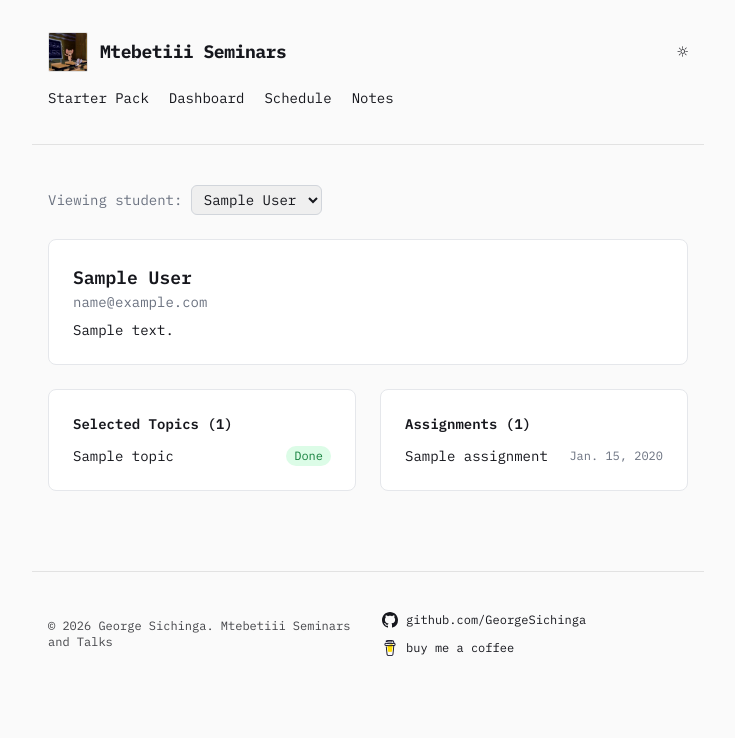
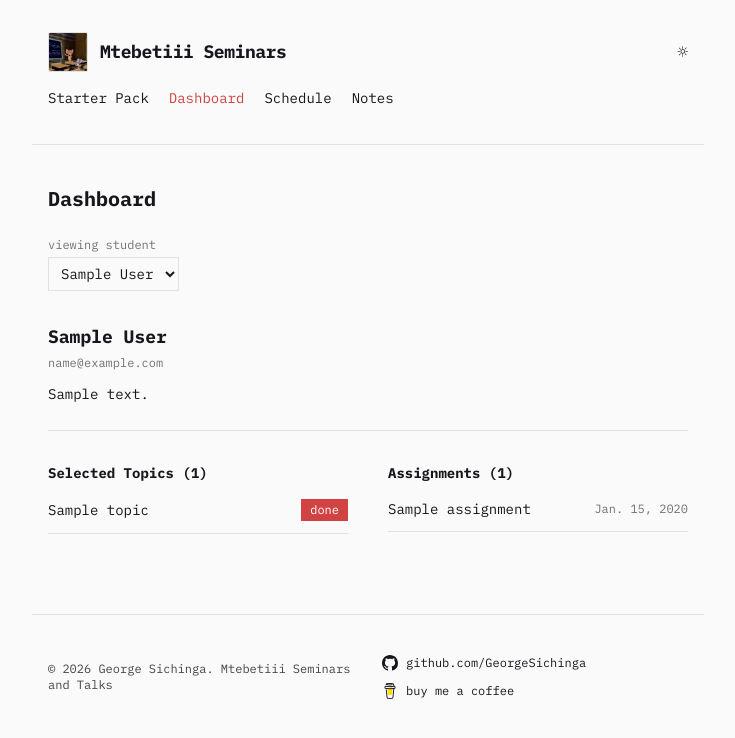
Before and after one commit to GeorgeSichinga/mtebetiii-seminars-planner, a Django app: page /dashboard/ in a window 1280 px wide. Shown: the top 738 px of the page, without its empty margins (272-1007 px from the left). Run offline with Django 4.2, Linux system fonts and the light colour scheme; tables that the repository leaves empty hold one stand-in row (values such as "Sample post"); some libraries are stand-ins or nearby versions.

Commit message:
Fix dark-mode contrast on schedule, dashboard, and coffee modal

```diff
--- a/templates/base.html
+++ b/templates/base.html
@@ -79,29 +79,29 @@
   </div>
 </footer>
 
-<div id="coffee-modal" class="hidden fixed inset-0 bg-black/50 flex items-center justify-center z-50 px-4">
-  <div class="bg-[var(--bg)] border rule max-w-md w-full p-6 relative text-sm">
+<div id="coffee-modal" class="hidden fixed inset-0 bg-black/60 flex items-center justify-center z-50 px-4">
+  <div class="bg-white dark:bg-[#1e1f27] border rule max-w-md w-full p-6 relative text-sm text-[var(--ink)] dark:text-[var(--ink-dark)]">
     <button onclick="document.getElementById('coffee-modal').classList.add('hidden')"
       class="absolute top-3 right-3">[x]</button>
     <h3 class="font-bold text-base mb-1">Support this project</h3>
     <p class="text-xs mb-5 opacity-70">If this planner has been useful, a contribution through any of these is appreciated.</p>
 
     <div class="space-y-3">
-      <div class="flex items-center gap-3 border rule p-3">
+      <div class="flex items-center gap-3 border rule p-3 bg-black/[0.02] dark:bg-white/[0.03]">
         <img src="{% static 'img/nbm.jpg' %}" alt="National Bank" class="w-9 h-9 object-contain">
         <div>
           <p class="font-medium">National Bank of Malawi</p>
           <p class="opacity-70 text-xs">Acc: 1006192927 &middot; George Sichinga</p>
         </div>
       </div>
-      <div class="flex items-center gap-3 border rule p-3">
+      <div class="flex items-center gap-3 border rule p-3 bg-black/[0.02] dark:bg-white/[0.03]">
         <img src="{% static 'img/airtelmoney.png' %}" alt="Airtel Money" class="w-9 h-9 object-contain">
         <div>
           <p class="font-medium">Airtel Money</p>
           <p class="opacity-70 text-xs">+265 997 079 810</p>
         </div>
       </div>
-      <div class="flex items-center gap-3 border rule p-3">
+      <div class="flex items-center gap-3 border rule p-3 bg-black/[0.02] dark:bg-white/[0.03]">
         <img src="{% static 'img/mpamba.jpeg' %}" alt="TNM Mpamba" class="w-9 h-9 object-contain">
         <div>
           <p class="font-medium">TNM Mpamba</p>
--- a/templates/core/dashboard.html
+++ b/templates/core/dashboard.html
@@ -1,9 +1,14 @@
 {% extends "base.html" %}
 {% block title %}Dashboard{% endblock %}
+{% block nav_dashboard %}accent{% endblock %}
 {% block content %}
-<div class="mb-6">
-  <label class="text-sm text-gray-500">Viewing student:</label>
-  <select onchange="window.location = '/dashboard/' + this.value + '/'" class="border border-gray-300 rounded-md px-2 py-1 text-sm">
+
+<h1 class="text-xl font-bold mb-6">Dashboard</h1>
+
+<div class="mb-8">
+  <label class="text-xs opacity-60 block mb-1">viewing student</label>
+  <select onchange="window.location = '/dashboard/' + this.value + '/'"
+    class="border rule bg-transparent px-2 py-1.5 text-sm">
     {% for s in students %}
       <option value="{{ s.id }}" {% if student and s.id == student.id %}selected{% endif %}>{{ s.name }}</option>
     {% endfor %}
@@ -11,46 +16,46 @@
 </div>
 
 {% if student %}
-  <div class="bg-white rounded-lg border border-gray-200 p-6 mb-6">
-    <h2 class="font-serif-custom text-lg font-semibold">{{ student.name }}</h2>
-    <p class="text-sm text-gray-500">{{ student.email }}</p>
+  <div class="border-b rule pb-6 mb-8">
+    <h2 class="text-lg font-bold">{{ student.name }}</h2>
+    <p class="opacity-60 text-xs mt-1">{{ student.email }}</p>
     {% if student.background_notes %}
-      <p class="text-sm mt-2">{{ student.background_notes }}</p>
+      <p class="text-sm mt-3 leading-relaxed">{{ student.background_notes }}</p>
     {% endif %}
   </div>
 
-  <div class="grid md:grid-cols-2 gap-6">
-    <div class="bg-white rounded-lg border border-gray-200 p-6">
-      <h3 class="font-serif-custom font-semibold mb-3">Selected Topics ({{ selections|length }})</h3>
-      <ul class="space-y-2 text-sm">
+  <div class="grid md:grid-cols-2 gap-10">
+    <div>
+      <h3 class="font-bold mb-4">Selected Topics ({{ selections|length }})</h3>
+      <ul class="space-y-3 text-sm">
         {% for sel in selections %}
-          <li class="flex items-center justify-between">
+          <li class="flex items-center justify-between border-b rule pb-3">
             <span>{{ sel.topic.title }}</span>
-            <span class="text-xs px-2 py-0.5 rounded-full {% if sel.completed %}bg-green-100 text-green-700{% else %}bg-gray-100 text-gray-500{% endif %}">
-              {% if sel.completed %}Done{% else %}Pending{% endif %}
+            <span class="text-xs px-2 py-0.5 border rule {% if sel.completed %}bg-[var(--accent)] text-white border-[var(--accent)]{% else %}opacity-60{% endif %}">
+              {% if sel.completed %}done{% else %}pending{% endif %}
             </span>
           </li>
         {% empty %}
-          <li class="text-gray-500">No topics selected yet.</li>
+          <li class="opacity-60">No topics selected yet.</li>
         {% endfor %}
       </ul>
     </div>
 
-    <div class="bg-white rounded-lg border border-gray-200 p-6">
-      <h3 class="font-serif-custom font-semibold mb-3">Assignments ({{ assignments|length }})</h3>
-      <ul class="space-y-2 text-sm">
+    <div>
+      <h3 class="font-bold mb-4">Assignments ({{ assignments|length }})</h3>
+      <ul class="space-y-3 text-sm">
         {% for a in assignments %}
-          <li class="flex items-center justify-between">
+          <li class="flex items-center justify-between border-b rule pb-3">
             <span>{{ a.title }}</span>
-            <span class="text-xs text-gray-500">{{ a.due_date|default:"No due date" }}</span>
+            <span class="opacity-60 text-xs">{{ a.due_date|default:"no due date" }}</span>
           </li>
         {% empty %}
-          <li class="text-gray-500">No assignments yet.</li>
+          <li class="opacity-60">No assignments yet.</li>
         {% endfor %}
       </ul>
     </div>
   </div>
 {% else %}
-  <p class="text-gray-500">No students registered yet. <a href="{% url 'starter_pack' %}" class="underline">Create one</a>.</p>
+  <p class="opacity-70 text-sm">No students registered yet. <a href="{% url 'starter_pack' %}" class="underline">Create one</a>.</p>
 {% endif %}
 {% endblock %}
```
Also changed, not shown: core/forms.py (+9 -9 lines), templates/core/schedule.html (+35 -17 lines), 1 other file.
